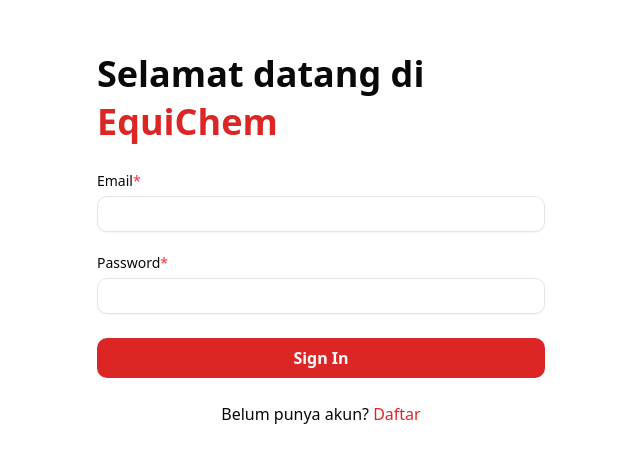
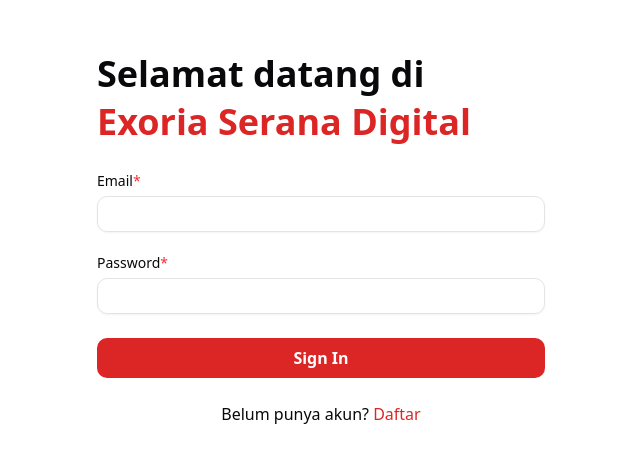
Before and after one commit to ahmadammarm/exoria-nextjs, a Next.js app: page /auth/sign-in in a window 1280 px wide. Shown: the part 160-622 px from the top of the page, without its empty margins (319-959 px from the left). Built offline with nearby package versions, Linux system fonts and the light colour scheme; no server answers.

Commit message:
refactor(auth): change the form title

```diff
--- a/src/components/auth/SigninForm.tsx
+++ b/src/components/auth/SigninForm.tsx
@@ -70,7 +70,7 @@
             <div className="w-full md:w-full flex items-center justify-center p-6 md:p-12">
                 <div className="w-full max-w-md">
                     <h1 className="text-3xl md:text-4xl font-bold mb-2">Selamat datang di</h1>
-                    <h1 className="text-3xl md:text-4xl font-bold text-[#dc2626] mb-8">EquiChem</h1>
+                    <h1 className="text-3xl md:text-4xl font-bold text-[#dc2626] mb-8">Exoria Serana Digital</h1>
 
                     <form onSubmit={handleSubmit(onSubmitForm)} className="space-y-6">
                         <div className="space-y-2">
--- a/src/components/auth/SignupForm.tsx
+++ b/src/components/auth/SignupForm.tsx
@@ -45,7 +45,7 @@
             <div className="w-full md:w-full flex items-center justify-center p-6 md:p-12">
                 <div className="w-full max-w-md">
                     <h1 className="text-3xl md:text-4xl font-bold mb-2">Selamat datang di</h1>
-                    <h1 className="text-3xl md:text-4xl font-bold text-[#dc2626] mb-8">EquiChem</h1>
+                    <h1 className="text-3xl md:text-4xl font-bold text-[#dc2626] mb-8">Exoria Serana Digital</h1>
 
                     <form className="space-y-6" onSubmit={handleSubmit(onSubmit)}>
                         <div className="space-y-2">
```
